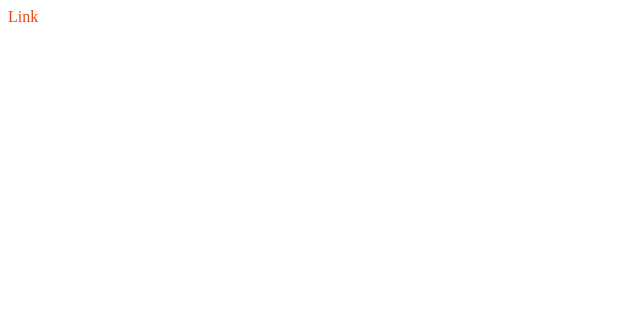
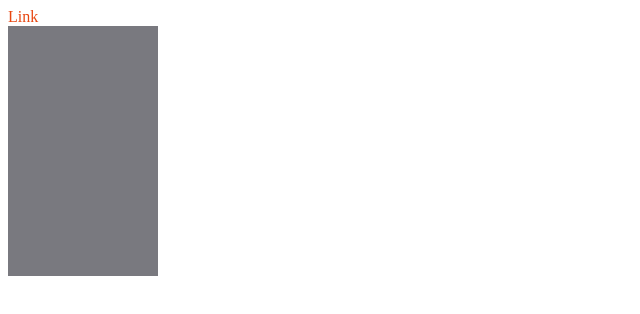
Before and after one commit to jumpyspider/transitionproperty, a plain HTML site: page index.html in a window 1280 px wide. Shown: the whole page, without its empty margins (0-640 px from the left). Drawn offline with Linux system fonts and the light colour scheme.

Commit message:
Link and Box transitions

```diff
--- a/index.html
+++ b/index.html
@@ -6,5 +6,8 @@
 </head>
 <body>
     <a href="#">Link</a>
+
+    <div class="box"></div>
+
 </body>
 </html>
--- a/main.css
+++ b/main.css
@@ -8,6 +8,22 @@ a {
 }
 
 a:hover {
-    color: #000;
+  color: #000;
 
 }
+
+.box {
+  padding-top: 100px;
+  background-color: #79797f;
+  width: 150px;
+  height: 150px;
+  transition-property: background-color;
+  transition-duration: 5s;
+  transition-timing-function: ease-in-out
+
+}
+
+.box:hover {
+  background-color: #e84610;
+
+}
```
